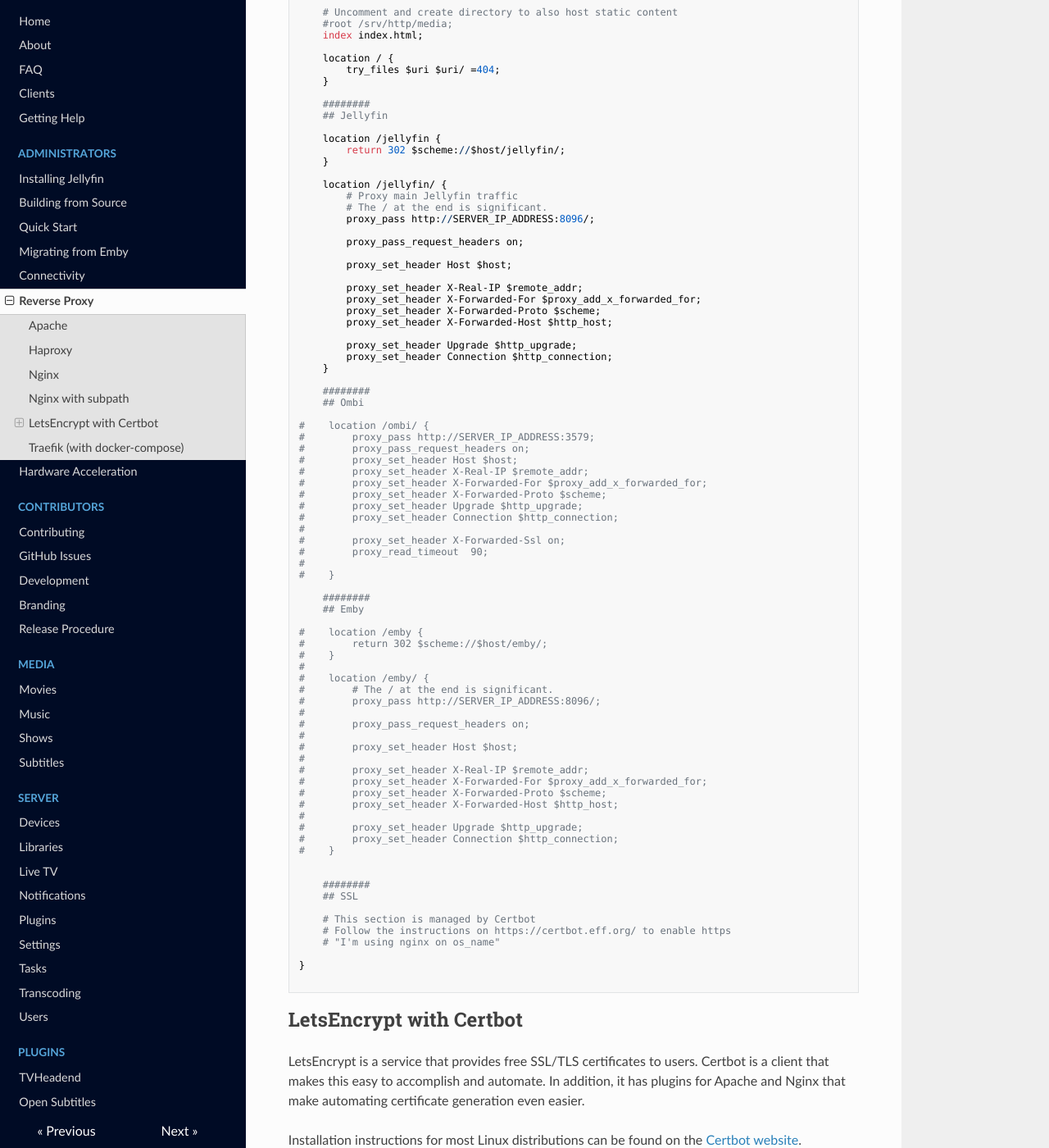
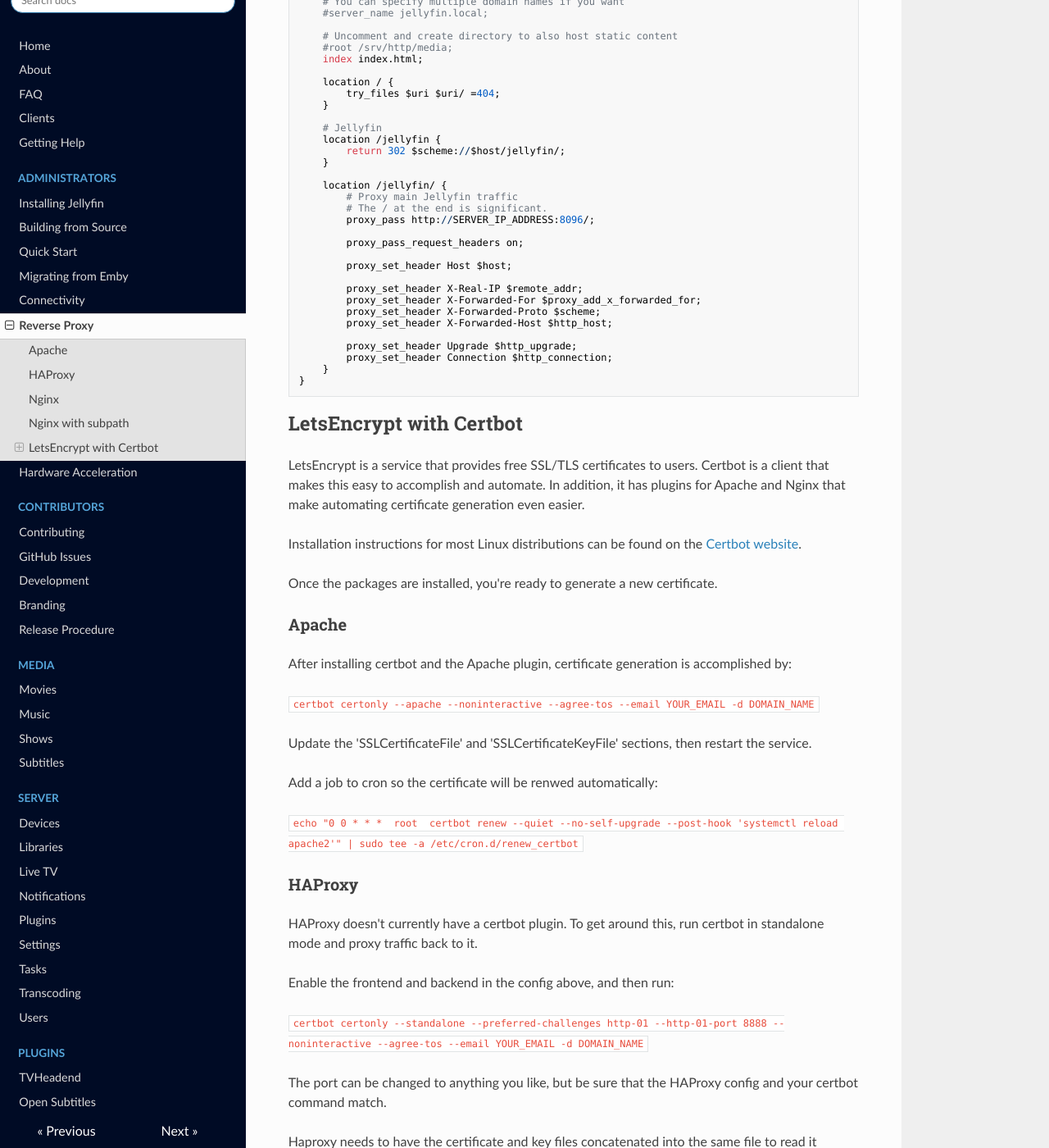
Before and after one commit to jellyfin-archive/jellyfin-docs, an MkDocs documentation site: the page built from docs/administrator-docs/reverse-proxy.md, in a window 1280 px wide and 1400 px high, scrolled down 2944 px. Shown: the whole window at 82% size. Built offline with MkDocs 1.6.1, drawn with Linux system fonts in a browser that asks for light colours; nearby versions of some CDN libraries; old or Windows-style settings are respelled for this version of MkDocs; some of the changed text lies outside the part shown.

Commit message:
docs: update reverse-proxy documentation (#105)
* docs: update reverse-proxy documentation

* docs: Correct spelling and grammar

* Update reverse-proxy.md

* docs: fix HAProxy capatilzation

````diff
--- a/docs/administrator-docs/reverse-proxy.md
+++ b/docs/administrator-docs/reverse-proxy.md
@@ -1,6 +1,6 @@
 # Running Jellyfin Behind a Reverse Proxy
 
-It's possible to run Jellyfin behind another server acting as a reverse proxy.  With a reverse proxy setup, this alternative server handles all network traffic and proxies it back to Jellyfin. This has the benefit of having nice DNS names and not having to remember port numbers, as well as easier integration with SSL certificates.
+It's possible to run Jellyfin behind another server acting as a reverse proxy.  With a reverse proxy setup, this server handles all network traffic and proxies it back to Jellyfin. This provides the benefits of using DNS names and not having to remember port numbers, as well as easier integration and management of SSL certificates.
 
 Three popular options for reverse proxy systems are [Apache](https://httpd.apache.org/), [Haproxy](https://www.haproxy.com/), and [Nginx](https://www.nginx.com/).
 
@@ -20,7 +20,8 @@ Ports 80 and 443 (pointing to the proxy server) need to be opened in your Firewa
 <VirtualHost *:80>
     ServerName DOMAIN_NAME
 
-    Redirect permanent / https://DOMAIN_NAME
+    # Uncomment for HTTP to HTTPS redirect
+    # Redirect permanent / https://DOMAIN_NAME
 
     ErrorLog /var/log/apache2/DOMAIN_NAME-error.log
     CustomLog /var/log/apache2/DOMAIN_NAME-access.log combined
@@ -57,16 +58,17 @@ If you encouter errors, you may have to enable `mod_proxy` or `mod_ssl` support
 $ sudo a2enmod proxy proxy_http ssl
 ```
 
-## Haproxy
+## HAProxy
 
 ```
 frontend jellyfin_proxy
     bind *:80
+
 # Note that haproxy requires you to concatenate the certificate and key into a single file
 # Uncomment the appropriate lines after you have acquired a SSL Certificate
-## Haproxy <1.7
+## HAProxy <1.7
 #    bind *:443 ssl crt /etc/ssl/DOMAIN_NAME.pem
-## Haproxy >1.8
+## HAProxy >1.8
 #    bind *:443 ssl crt /etc/ssl/DOMAIN_NAME.pem alpn h2,http/1.1
 #    redirect scheme https if !{ ssl_fc }
 
@@ -88,18 +90,19 @@ backend jellyfin
 ```
 
 ## Nginx
-Create the following file with ``sudo nano /etc/nginx/conf.d/jellyfin.conf``
+
+Create the following file ``/etc/nginx/conf.d/jellyfin.conf``
 
 ```
 server {
     listen 80;
     server_name DOMAIN_NAME;
-    return 301 https://$host$request_uri;
+
+    # Uncomment to redirect HTTP to HTTPS
+    # return 301 https://$host$request_uri;
 }
 
 # Uncomment this section after you have acquired a SSL Certificate
-# If you are not using a SSL certificate, replace the 'return 301'
-# line above with the location blocks from the section below
 #server {
 #    listen 443 ssl http2;
 #    server_name DOMAIN_NAME;
@@ -143,8 +146,8 @@ server {
 
 ## Nginx with subpath
 
-When connecting to server from app, enter http(s)://DOMAIN_NAME/jellyfin in the address field, and **clear the port field**.
-All apps may not currently handle this properly, but it works for web and Android.
+When connecting to server from a client application, enter ``http(s)://DOMAIN_NAME/jellyfin`` in the address field, and **clear the port field**.
+Not all clients may handle this properly, but this is currently working for the web and Android clients.
 
 ```
 # Jellyfin hosted on http(s)://DOMAIN_NAME/jellyfin
@@ -165,9 +168,7 @@ server {
         try_files $uri $uri/ =404;
     }
 
-    ########
-    ## Jellyfin
-
+    # Jellyfin
     location /jellyfin {
         return 302 $scheme://$host/jellyfin/;
     }
@@ -189,59 +190,7 @@ server {
         proxy_set_header Upgrade $http_upgrade;
         proxy_set_header Connection $http_connection;
     }
-
-    ########
-    ## Ombi
-
-#    location /ombi/ {
-#        proxy_pass http://SERVER_IP_ADDRESS:3579;
-#        proxy_pass_request_headers on;
-#        proxy_set_header Host $host;
-#        proxy_set_header X-Real-IP $remote_addr;
-#        proxy_set_header X-Forwarded-For $proxy_add_x_forwarded_for;
-#        proxy_set_header X-Forwarded-Proto $scheme;
-#        proxy_set_header Upgrade $http_upgrade;
-#        proxy_set_header Connection $http_connection;
-#
-#        proxy_set_header X-Forwarded-Ssl on;
-#        proxy_read_timeout  90;
-#
-#    }
-
-    ########
-    ## Emby
-
-#    location /emby {
-#        return 302 $scheme://$host/emby/;
-#    }
-#
-#    location /emby/ {
-#        # The / at the end is significant.
-#        proxy_pass http://SERVER_IP_ADDRESS:8096/;
-#
-#        proxy_pass_request_headers on;
-#
-#        proxy_set_header Host $host;
-#
-#        proxy_set_header X-Real-IP $remote_addr;
-#        proxy_set_header X-Forwarded-For $proxy_add_x_forwarded_for;
-#        proxy_set_header X-Forwarded-Proto $scheme;
-#        proxy_set_header X-Forwarded-Host $http_host;
-#
-#        proxy_set_header Upgrade $http_upgrade;
-#        proxy_set_header Connection $http_connection;
-#    }
-
-
-    ########
-    ## SSL
-
-    # This section is managed by Certbot
-    # Follow the instructions on https://certbot.eff.org/ to enable https
-    # "I'm using nginx on os_name"
-
 }
-
 ```
 
 
@@ -257,31 +206,54 @@ Once the packages are installed, you're ready to generate a new certificate.
 
 After installing certbot and the Apache plugin, certificate generation is accomplished by:
 
-`certbot certonly --apache --noninteractive --agree-tos --email YOUR_EMAIL -d DOMAIN_NAME`
+``certbot certonly --apache --noninteractive --agree-tos --email YOUR_EMAIL -d DOMAIN_NAME``
 
 Update the 'SSLCertificateFile' and 'SSLCertificateKeyFile' sections, then restart the service.
 
 Add a job to cron so the certificate will be renwed automatically:
 
-`echo "0 0 * * *  root  certbot renew --quiet --no-self-upgrade --post-hook 'systemctl reload apache2'" | sudo tee -a /etc/cron.d/renew_certbot`
+``echo "0 0 * * *  root  certbot renew --quiet --no-self-upgrade --post-hook 'systemctl reload apache2'" | sudo tee -a /etc/cron.d/renew_certbot``
 
-### Haproxy
+### HAProxy
 
-Haproxy doesn't currently have a certbot plugin.  To get around this, run certbot in standalone mode and proxy traffic back to it.  Enable the frontend and backend in the config above, and then run:
+HAProxy doesn't currently have a certbot plugin.  To get around this, run certbot in standalone mode and proxy traffic back to it.
 
-`certbot certonly --standalone --preferred-challenges http-01 --http-01-port 8888 --noninteractive --agree-tos --email YOUR_EMAIL -d DOMAIN_NAME`
+Enable the frontend and backend in the config above, and then run:
 
-The port can be changed to anything you like, but be sure that the haproxy config and your certbot command match.
+``certbot certonly --standalone --preferred-challenges http-01 --http-01-port 8888 --noninteractive --agree-tos --email YOUR_EMAIL -d DOMAIN_NAME``
+
+The port can be changed to anything you like, but be sure that the HAProxy config and your certbot command match.
 
 Haproxy needs to have the certificate and key files concatenated into the same file to read it correctly.  This can be accomplished with the following command.
 
-`cat /etc/letsencrypt/live/DOMAIN_NAME/fullchain.pem /etc/letsencrypt/live/DOMAIN_NAME/privkey.pem > /etc/ssl/DOMAIN_NAME.pem`
+``cat /etc/letsencrypt/live/DOMAIN_NAME/fullchain.pem /etc/letsencrypt/live/DOMAIN_NAME/privkey.pem > /etc/ssl/DOMAIN_NAME.pem``
 
-Uncomment the appropriate `bind *:443` and the redirect section in the config, then restart the service.
+Uncomment `bind *:443` and the redirect section in the configuration, then reload the service.
 
-Add a job to cron so the certificate will be renwed automatically:
+#### Autmoatic Certificate Renewal
 
-`echo "0 0 * * *  root  certbot renew --quiet --no-self-upgrade --post-hook 'cat /etc/letsencrypt/live/DOMAIN_NAME/fullchain.pem /etc/letsencrypt/live/DOMAIN_NAME/privkey.pem > /etc/ssl/DOMAIN_NAME.pem && systemctl reload haproxy'" | sudo tee -a /etc/cron.d/renew_certbot`
+1. Place the following script in `/usr/local/bin/` to automatically update your SSL certificate:
+
+    ```
+    SITE=DOMAIN_NAME
+
+    # move to the correct let's encrypt directory
+    cd /etc/letsencrypt/live/$SITE
+
+    # cat files to make combined .pem for haproxy
+    cat fullchain.pem privkey.pem > /etc/ssl/$SITE.pem
+
+    # reload haproxy
+    service haproxy reload
+    ```
+
+2. Make sure the script is executable
+
+   ``chmod u+x /usr/local/bin/letsencrypt-renew.sh``
+
+3. Add a job to cron so the certificate will be renewed automatically:
+
+   ``@monthly /usr/bin/certbot renew --renew-hook "/usr/local/bin/letsencrypt-renew.sh" >> /var/log/letsencrypt-renewal.log``
 
 ### Nginx
 
````
Also changed, not shown: other parts of docs/administrator-docs/reverse-proxy.md (+3 -3 lines).
